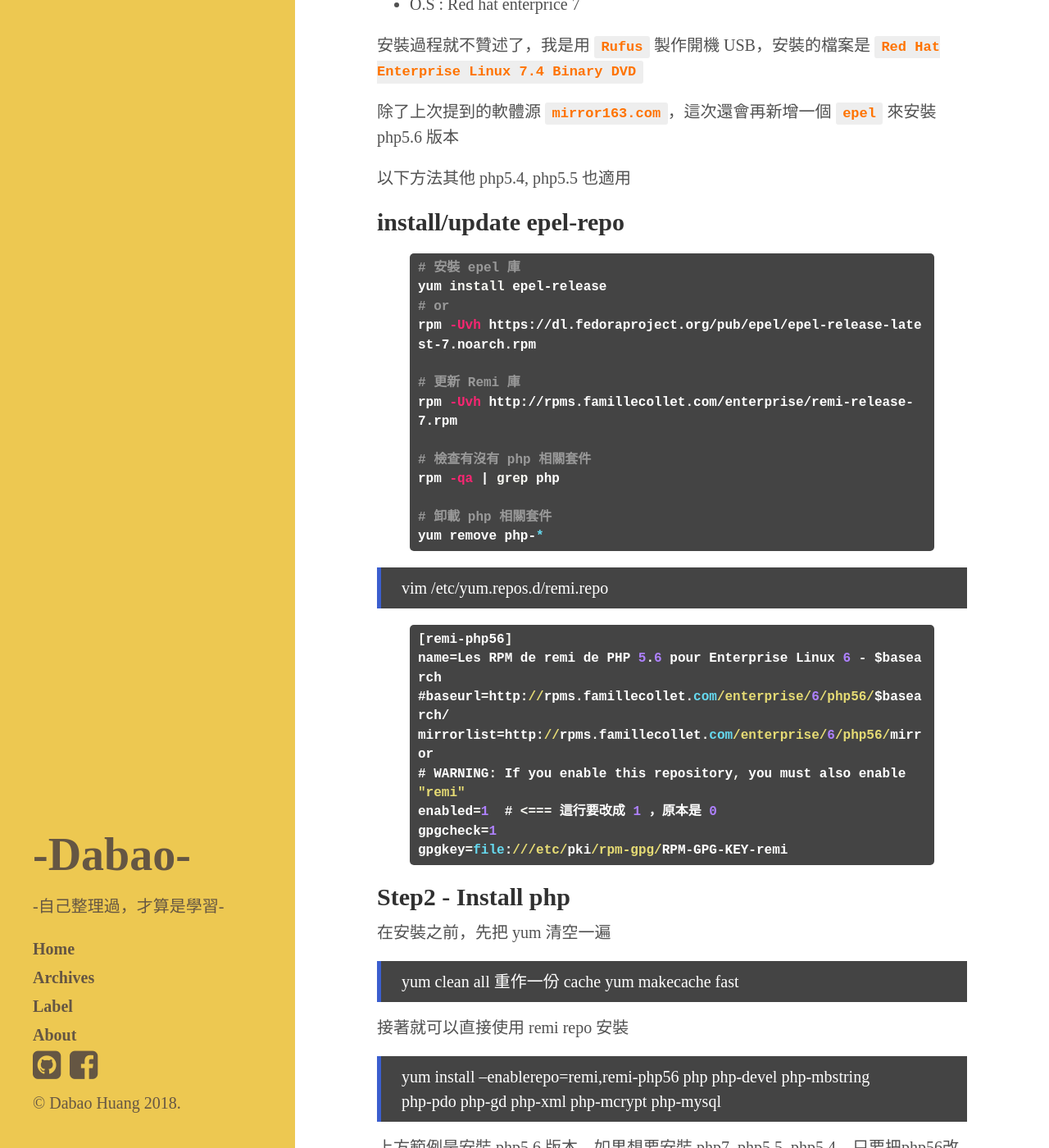
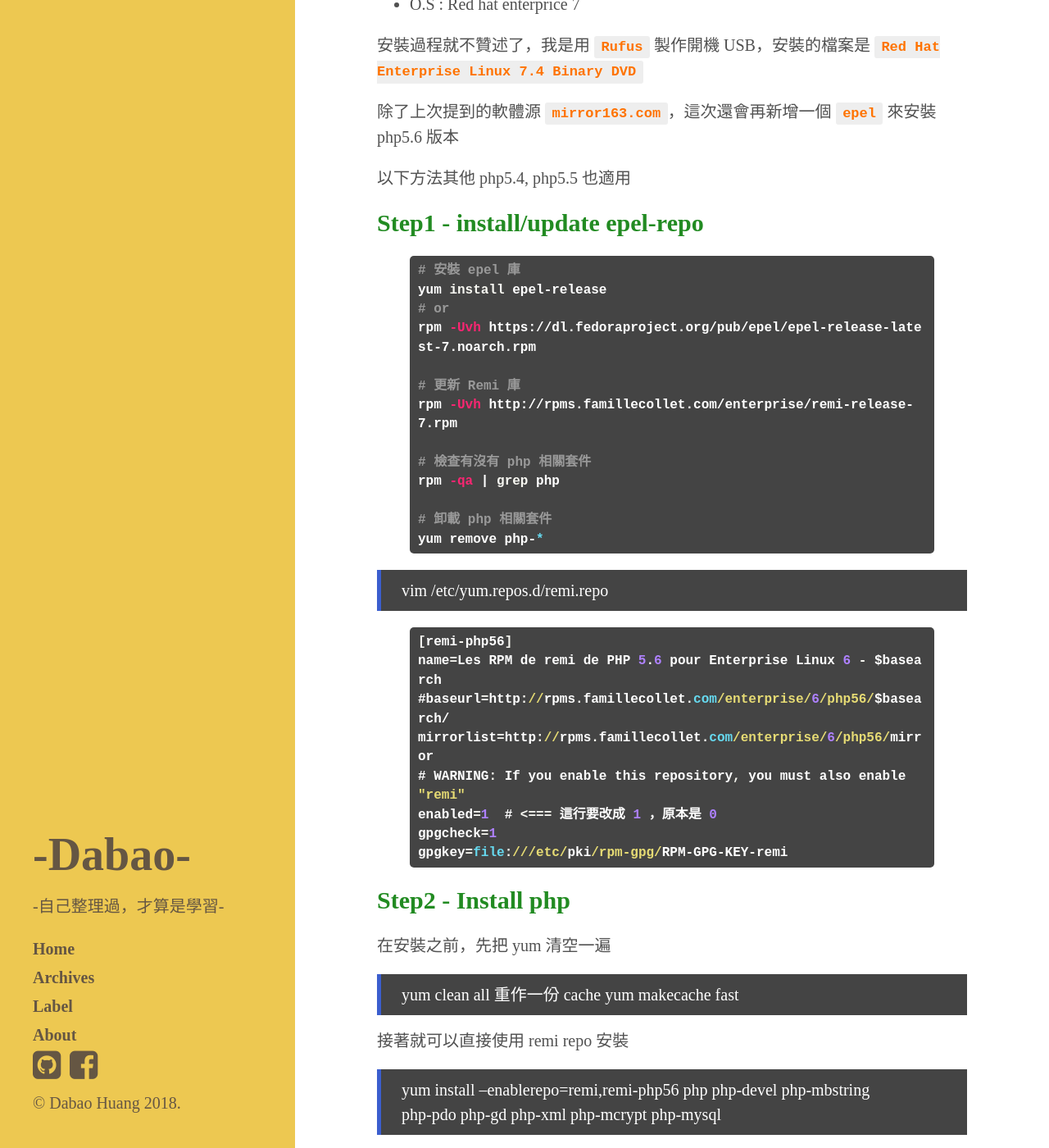
Before and after one commit to DabaoHuang/dabaohuang.github.io, a Jekyll site: the page built from _posts/2018-03-14-linux-red-hat-enterprice-php-mariadb-install.md, in a window 1280 px wide and 1400 px high, scrolled down 530 px. Shown: the whole window at 82% size. Built offline with Jekyll 4.4.1, drawn with Linux system fonts in a browser that asks for light colours; nearby versions of some CDN libraries; comment, search, counter and statistics services are not loaded; some of the changed text lies outside the part shown.

```diff
--- a/_posts/2018-03-14-linux-red-hat-enterprice-php-mariadb-install.md
+++ b/_posts/2018-03-14-linux-red-hat-enterprice-php-mariadb-install.md
@@ -23,7 +23,7 @@ signature: true
 
 以下方法其他 php5.4, php5.5 也適用
 
-## install/update epel-repo
+## Step1 - install/update epel-repo
 
 {% highlight shell %}
 
@@ -77,6 +77,7 @@ gpgkey=file:///etc/pki/rpm-gpg/RPM-GPG-KEY-remi
 
 重新啟動 Web server
  > systemctl restart httpd
+
 或`service httpd restart`
 
 
```
Also changed, not shown: public/css/custom.min.css.
